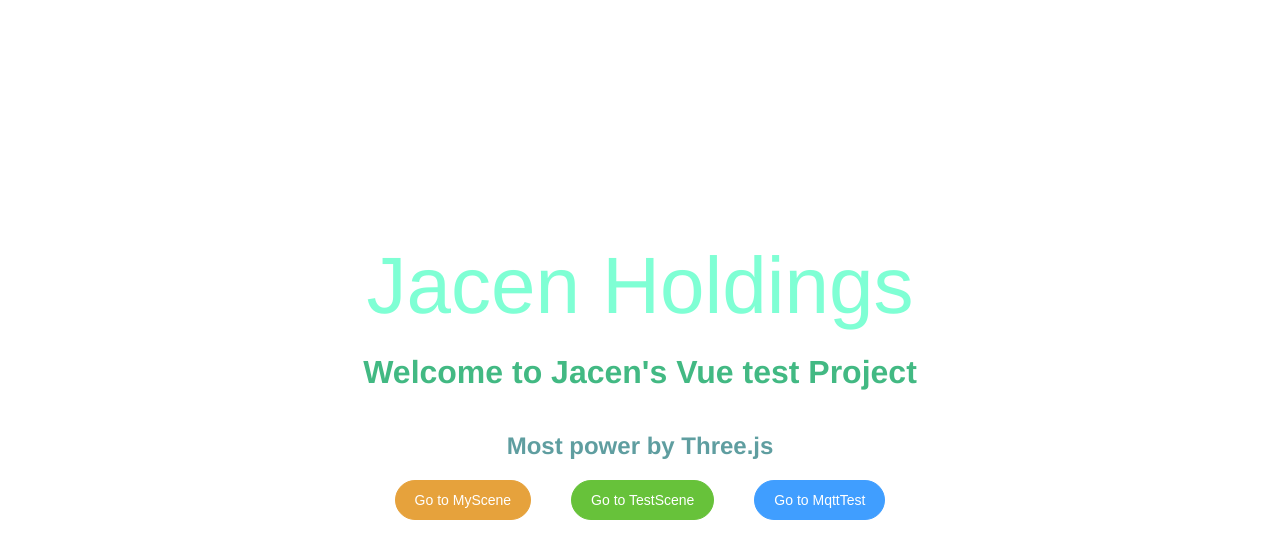
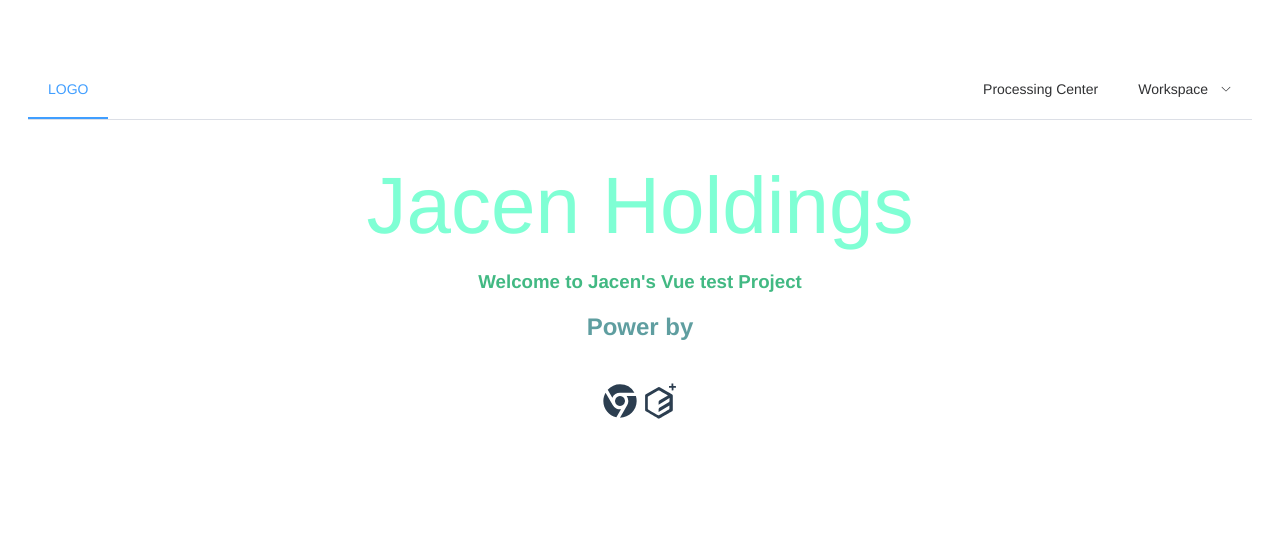
Before and after one commit to Jacen0610/jacen-vue-test, a Vue app: page / in a window 1280 px wide. Shown: the top 558 px of the page. Built offline with nearby package versions, Linux system fonts and the light colour scheme.

Commit message:
MENU add

```diff
--- a/src/views/Home.vue
+++ b/src/views/Home.vue
@@ -1,26 +1,34 @@
 <template>
-  <div class="real-center-container">
+  <el-container>
+    <el-header height="80px">
+      <JMenu></JMenu>
+    </el-header>
+
+    <el-container>
+      <el-main>
         <div class="large-text" >Jacen Holdings</div>
         <h1 style="color: #42b983">Welcome to Jacen's Vue test Project</h1>
-    <h2 style="color: cadetblue">Most power by Three.js</h2>
-    <div>
-      <router-link class="btn-container" to="/myScene">
-        <el-button size="large" type="warning" round>Go to MyScene</el-button>
-      </router-link>
-      <router-link class="btn-container" to="/partScene">
-        <el-button size="large" type="success" round>Go to TestScene</el-button>
-      </router-link>
-      <router-link class="btn-container" to="/mqttTest">
-        <el-button size="large" type="primary" round>Go to MqttTest</el-button>
-      </router-link>
-    </div>
+        <h2 style="color: cadetblue;">Power by </h2>
+        <el-icon size="80px" style="margin: 0 auto"><ChromeFilled /><ElementPlus /></el-icon>
 
-  </div>
+      </el-main>
+    </el-container>
+
+  </el-container>
 </template>
 
 <script>
+import JMenu from "@/views/JMenu.vue";
+import {ChromeFilled, ElementPlus} from "@element-plus/icons-vue";
+
 export default {
-  name: 'Home'
+  name: 'Home',
+  components: {ChromeFilled, ElementPlus, JMenu},
+  data() {
+    return {
+      isCollapse: false
+    }
+  }
 }
 </script>
 
--- /dev/null
+++ b/src/views/JMenu.vue
@@ -0,0 +1,69 @@
+<template>
+<el-menu
+    default-active="0"
+    class="el-menu-demo"
+    mode="horizontal"
+    :ellipsis="false"
+    :router="true"
+>
+<el-menu-item index="0">
+  LOGO
+</el-menu-item>
+<div class="flex-grow" />
+<el-menu-item index="1">Processing Center</el-menu-item>
+<el-sub-menu index="2">
+  <template #title>Workspace</template>
+  <el-menu-item index="/myScene">My Scene</el-menu-item>
+  <el-menu-item index="/partScene">Part Scene</el-menu-item>
+  <el-menu-item index="/mqttTest">MQTT Test</el-menu-item>
+  <el-sub-menu index="2-4">
+    <template #title>item four</template>
+    <el-menu-item index="2-4-1">item one</el-menu-item>
+    <el-menu-item index="2-4-2">item two</el-menu-item>
+    <el-menu-item index="2-4-3">item three</el-menu-item>
+  </el-sub-menu>
+</el-sub-menu>
+</el-menu>
+</template>
+
+
+<script>
+import {
+  Document,
+  Menu as IconMenu,
+  Location,
+  Setting, ChatRound, House, Tools, ElementPlus,
+} from '@element-plus/icons-vue'
+
+export default {
+  name: 'JMenu',
+  data() {
+    return {
+
+    }
+  },
+  props: {
+
+  },
+  methods: {
+
+  }
+}
+</script>
+
+<style scoped>
+
+
+.el-menu-vertical-demo:not(.el-menu--collapse) {
+  width: 250px;
+  min-height: 600px;
+}
+
+
+ .flex-grow {
+   flex-grow: 1;
+ }
+
+
+
+</style>
```
Lines whose indentation alone changed are shown as unchanged.
